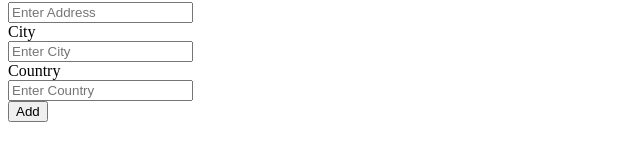
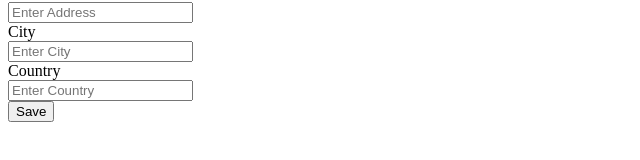
Before and after one commit to rishiapj/angularAPP, an Angular app: page /addemployee in a window 1280 px wide. Shown: the part 160-320 px from the top of the page, without its empty margins (0-640 px from the left). Built offline with nearby package versions, Linux system fonts and the light colour scheme.

Commit message:
update alert message

```diff
--- a/src/app/addemployee/addemployee.component.html
+++ b/src/app/addemployee/addemployee.component.html
@@ -45,11 +45,18 @@
         </div>
       </div>
       <div class="col-6 text-right">
-          <button class="btn btn-primary px-10" type="submit" >Add </button>
+          <button class="btn btn-primary px-10" type="submit" >{{btnText}} </button>
         </div>
     </form>
-        </div>
+    <div class="row"  *ngIf="dataSaved">
+      <div class="col-xs-12">
+        <p class="alert alert-success">
+            <strong>{{massage}}</strong>
+
+        </p>
       </div>
+    </div>
+
     </div>
     </div>
   </div>
--- a/src/app/addemployee/addemployee.component.ts
+++ b/src/app/addemployee/addemployee.component.ts
@@ -18,6 +18,7 @@ export class AddemployeeComponent implements OnInit {
   dataSaved = false;
   Addemployee:FormGroup;
   EmployeeIdUpdate = "0";
+  btnText ="Save";
   constructor(private router: Router,private emprecordService:EmprecordService) { }
   InsertEmployee(employee:Employee)
   {
@@ -31,10 +32,10 @@ debugger;
           }
           else
           {
-            this.massage = 'Update Successfully';
+            this.massage = 'Updated Successfully';
           }
           this.dataSaved = true;
-          this.router.navigate(['/employee']);
+          this.router.navigate(['/addemployee']);
         })
   }
   onFormSubmit() {
@@ -55,6 +56,7 @@ debugger;
       this.Addemployee.controls['Address'].setValue(emp.address);
     });
     debugger;
+    this.btnText ="Update";
   }
   clearform() {
     debugger;
--- a/src/app/employee/employee.component.ts
+++ b/src/app/employee/employee.component.ts
@@ -37,6 +37,7 @@ import { first} from "rxjs/operators";
               this.massage = "Deleted Successfully";
             }
           );
+          this.router.navigate(['/employee']);
         }
       }
       ngOnInit() {
```
Also changed, not shown: 7 other files (tests, documents, lock files or other folders).
